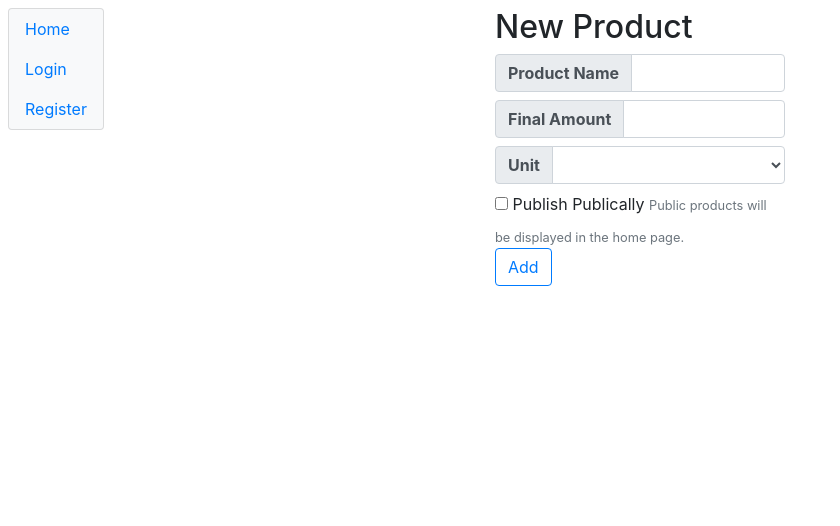
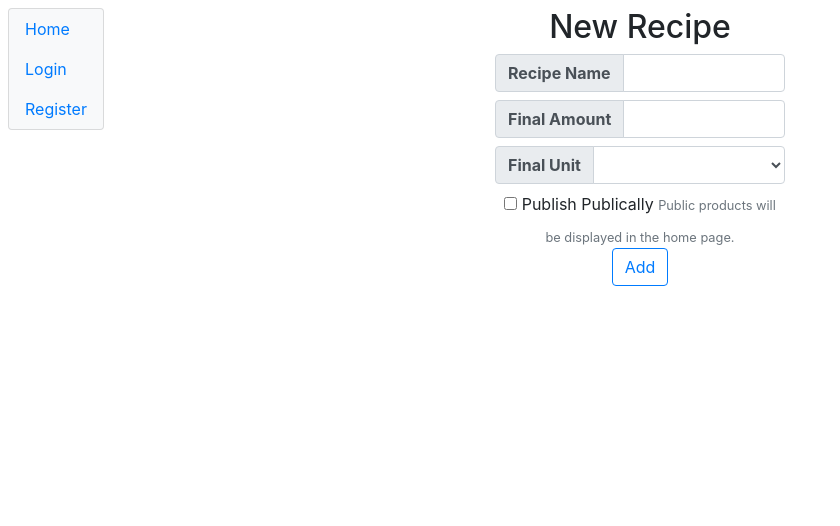
Before and after one commit to ShiZinDle/ProductCostCalculator, a Flask app: template recipe_hub/templates/new_product.j2 in a window 1280 px wide. Shown: the part 81-607 px from the top of the page, without its empty margins (0-840 px from the left). Run offline with Flask 2, Linux system fonts and the light colour scheme; the template is opened without the code that fills it: values that come from a table or form of the project are taken from there, others are empty; parts of the project's set-up code (start-up, migrations or seed data) failed here and were passed over.

Commit message:
Unit reset

```diff
--- a/recipe_hub/db_funcs.py
+++ b/recipe_hub/db_funcs.py
@@ -8,6 +8,8 @@ from sqlalchemy import and_, or_
 
 from recipe_hub import login_manager, session
 from recipe_hub.mappings import Ingredient, Product, Recipe, Unit, User
+
+UNITS = [('grams', 'g'), ('milliliter', 'ml'), ('whole')]
 
 
 # Ingredient
@@ -166,6 +168,15 @@ def get_all_units() -> List[str]:
     return all_units
 
 
+def reset_units() -> None:
+    s = session()
+    units = s.query(Unit).all()
+    if not units:
+        for unit in UNITS:
+            s.add(Unit(*unit))
+        s.commit()
+
+
 # User
 def add_user(username: str, email: str, password: str,
              fullname: str, birthday: Optional[date]) -> int:
@@ -235,3 +246,6 @@ def change_birthday(user_id: int, birthday: str) -> None:
     user = s.query(User).filter(User.user_id==user_id).first()
     user.date_of_birth = birthday
     s.commit()
+
+
+reset_units()
--- a/recipe_hub/forms.py
+++ b/recipe_hub/forms.py
@@ -34,7 +34,6 @@ class RegisterForm(FlaskForm):
             raise ValidationError('An account already exists for the chosen email. Please chooses a different email or login.')
 
 
-
 class LoginForm(FlaskForm):
     email = StringField('Email', validators=[DataRequired(), Email()])
     password = PasswordField('Password', validators=[DataRequired(), Length(min=8)])
@@ -49,9 +48,9 @@ class LoginForm(FlaskForm):
 
 
 class ProductForm(FlaskForm):
-    name = StringField('Product Name', validators=[DataRequired()])
+    name = StringField('Recipe Name', validators=[DataRequired()])
     amount = IntegerField('Final Amount', validators=[DataRequired()])
-    unit = SelectField('Unit', choices=get_all_units(), coerce=get_unit_id, validators=[DataRequired()])
+    unit = SelectField('Final Unit', choices=get_all_units(), coerce=get_unit_id, validators=[DataRequired()])
     public = BooleanField('Publish Publically')
     submit = SubmitField('Add')
 
--- a/recipe_hub/templates/new_product.j2
+++ b/recipe_hub/templates/new_product.j2
@@ -1,7 +1,7 @@
 {% extends 'base.j2' %}
 {% block content %}
-  <div class="container col-3 mt-2">
-    <legend class="h2">New Product</legend>
+  <div class="container col-3 mt-2 text-center">
+    <legend class="h2">New Recipe</legend>
     <form method="POST" action="">
       {{ form.hidden_tag() }}
       <div class="input-group mb-2">
```
